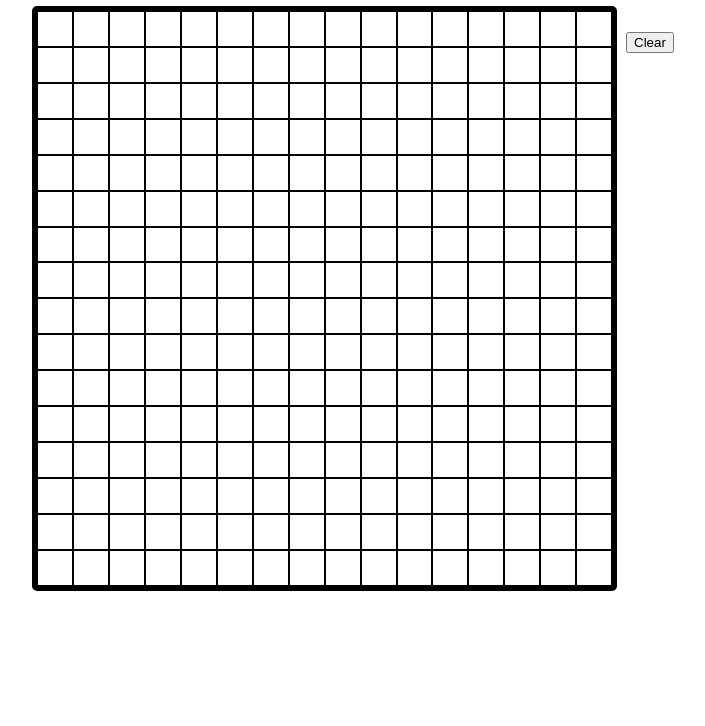
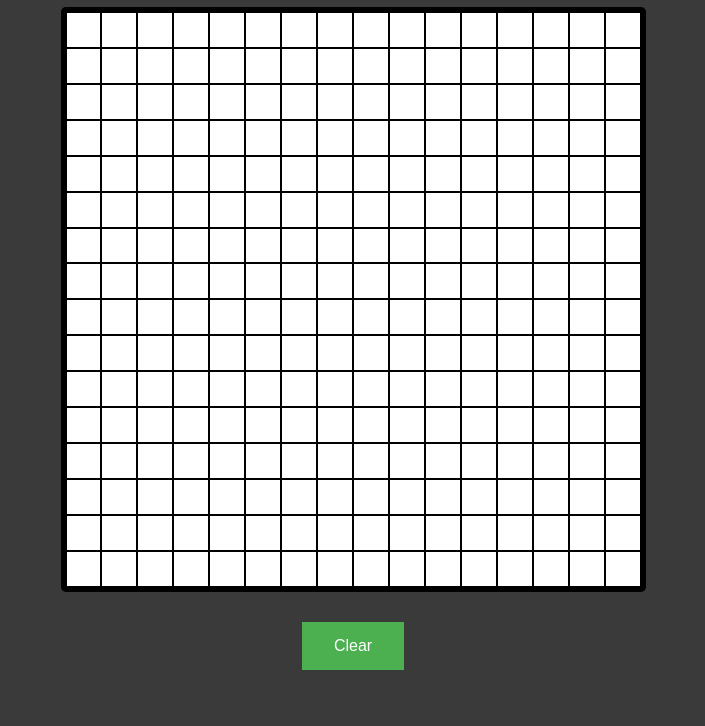
Before and after one commit to ghost-goblin/Etch-A-Sketch, a plain HTML site: page index.html in a window 1280 px wide. Shown: the part 74-800 px from the top of the page, without its empty margins (287-992 px from the left). Drawn offline with Linux system fonts and the light colour scheme.

Commit message:
add update

```diff
--- a/index.html
+++ b/index.html
@@ -4,13 +4,13 @@
 <head>
   <meta charset="UTF-8">
   <meta name="viewport" content="width=device-width, initial-scale=1.0">
-  <title>Etch-A-Sketch</title>
+  <title>Pixelator</title>
   <link rel="stylesheet" href="style.css">
 </head>
 
 <body>
-  <h1>Etch-A-Sketch<h1>
-      <span id="container"></span>
+  <h1>✏️ Pixelator<h1>
+      <div id="container"></div><br>
       <button>Clear</button>
       <script type="text/javascript" src="script.js"></script>
 
--- a/style.css
+++ b/style.css
@@ -1,6 +1,15 @@
 html {
     font-family: sans-serif;
     text-align: center;
+  }
+
+  body {
+    background-color: rgb(58, 58, 58);
+
+  }
+
+  h1 {
+    color: white;
   }
 
   #container {
@@ -13,15 +22,29 @@ html {
     border-radius: 5px;
     height: 575px;
     width: 575px;
+    margin-bottom: 30px;
   }
 
   .content {
     background-color: white;
     border: 1px solid black;
 
+
   }
 
   .box {
-    background-color: gray;
+    background-color: #4CAF50;
     border: 1px solid black;
   }
+
+
+  button {
+    background-color: #4CAF50;
+    border: none;
+    color: white;
+    padding: 15px 32px;
+    text-align: center;
+    text-decoration: none;
+    display: inline-block;
+    font-size: 16px;
+  }
```
Also changed, not shown: 1 other file.
